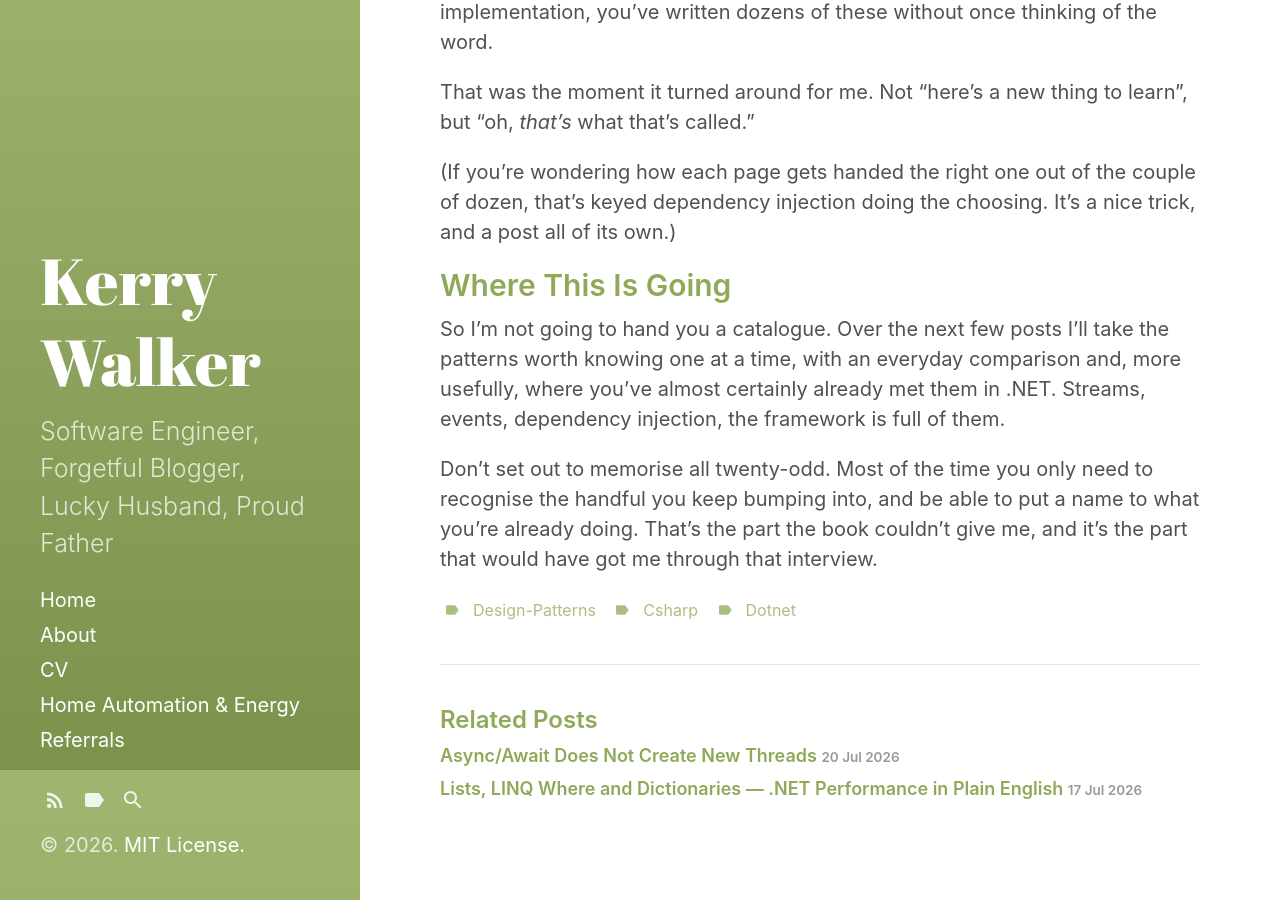
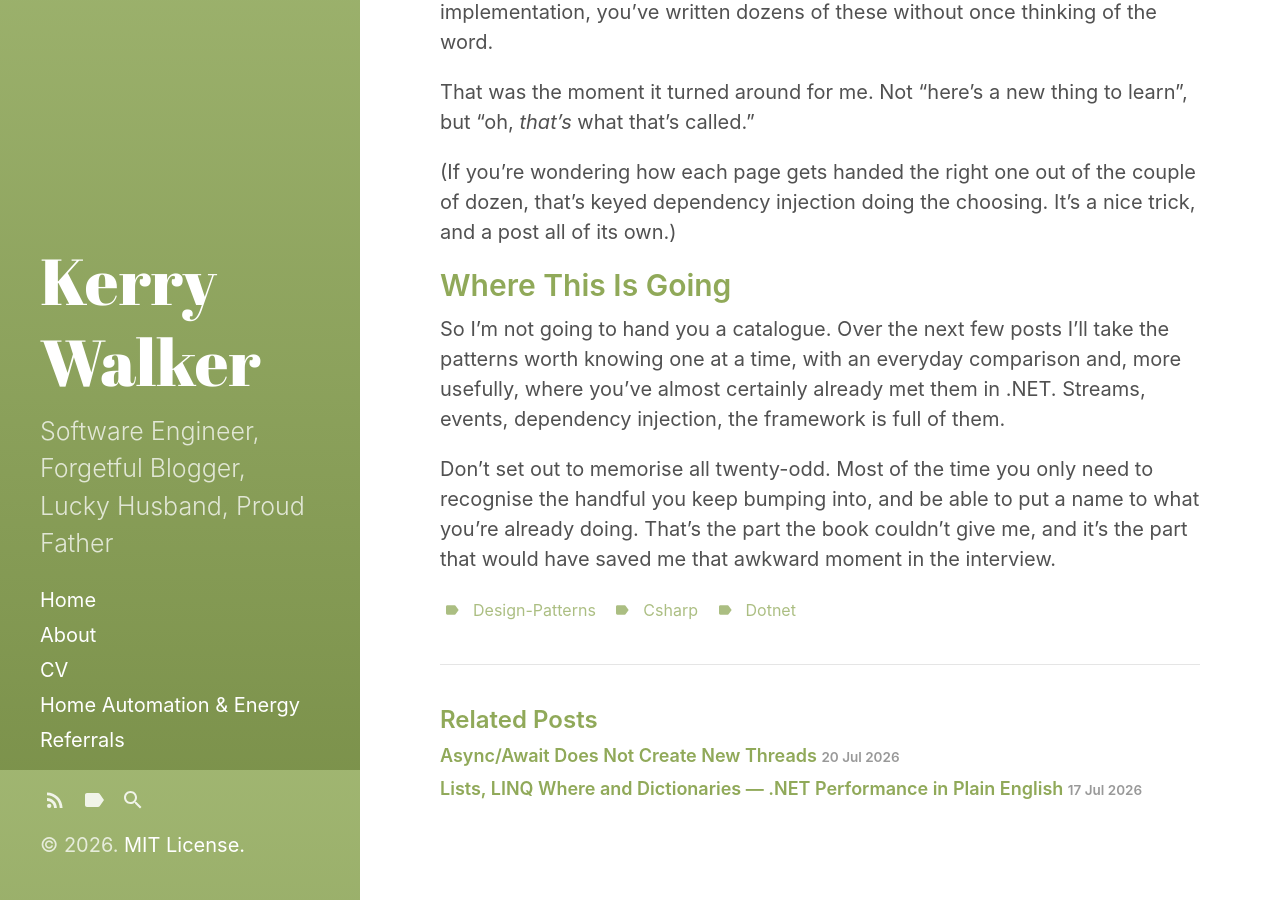
Before and after one commit to KerryWalker/KerryWalker.github.io, a Jekyll site: the page built from _posts/2026-09-09-youre-already-using-design-patterns.md, in a window 1280 px wide and 900 px high, scrolled down 1930 px. Built offline with Jekyll 4.4.1, drawn with Linux system fonts in a browser that asks for light colours; comment, search, counter and statistics services are not loaded.

Commit message:
Fix closing line consistency in design patterns post

```diff
--- a/_posts/2026-09-09-youre-already-using-design-patterns.md
+++ b/_posts/2026-09-09-youre-already-using-design-patterns.md
@@ -51,4 +51,4 @@ That was the moment it turned around for me. Not "here's a new thing to learn",
 
 So I'm not going to hand you a catalogue. Over the next few posts I'll take the patterns worth knowing one at a time, with an everyday comparison and, more usefully, where you've almost certainly already met them in .NET. Streams, events, dependency injection, the framework is full of them.
 
-Don't set out to memorise all twenty-odd. Most of the time you only need to recognise the handful you keep bumping into, and be able to put a name to what you're already doing. That's the part the book couldn't give me, and it's the part that would have got me through that interview.
+Don't set out to memorise all twenty-odd. Most of the time you only need to recognise the handful you keep bumping into, and be able to put a name to what you're already doing. That's the part the book couldn't give me, and it's the part that would have saved me that awkward moment in the interview.
```
